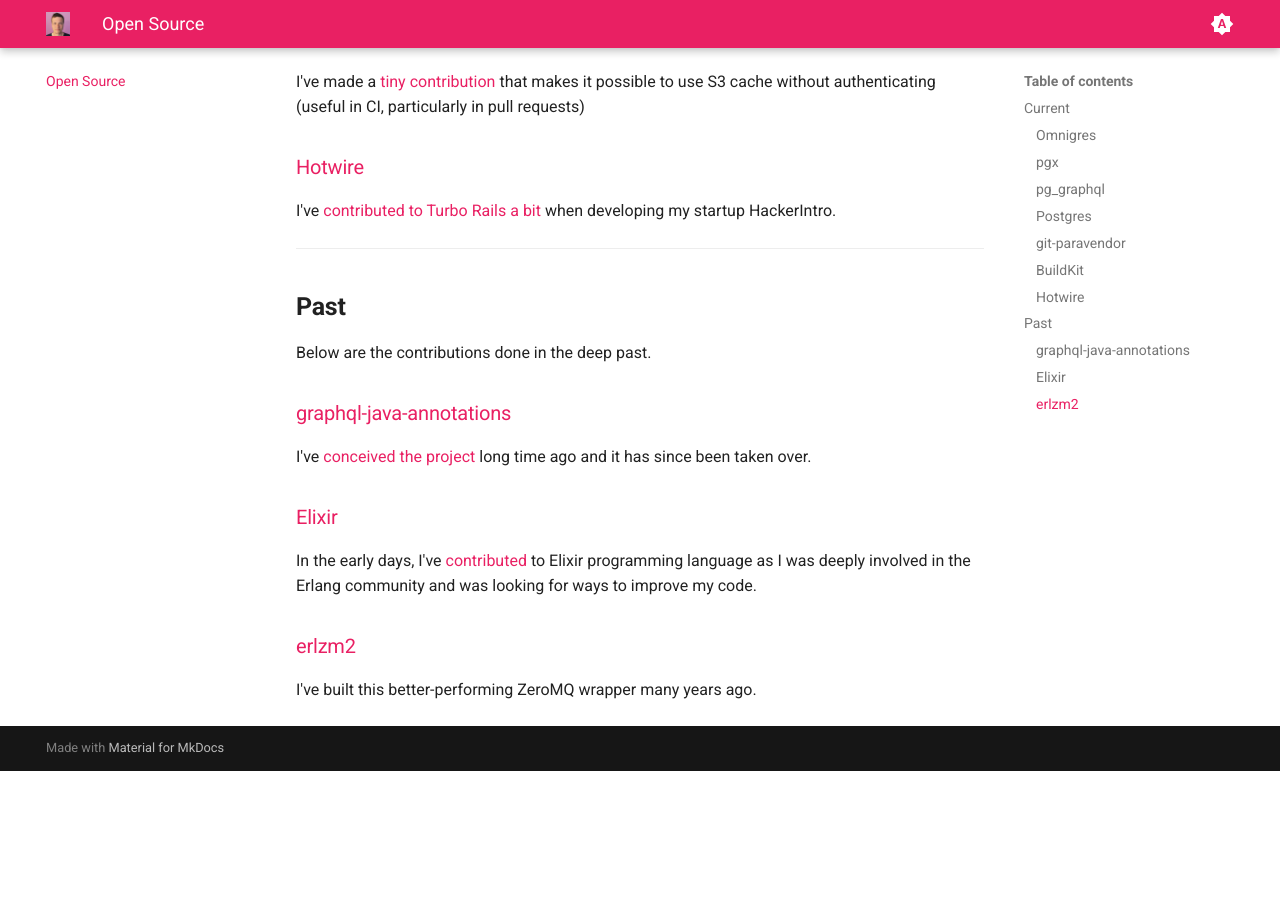
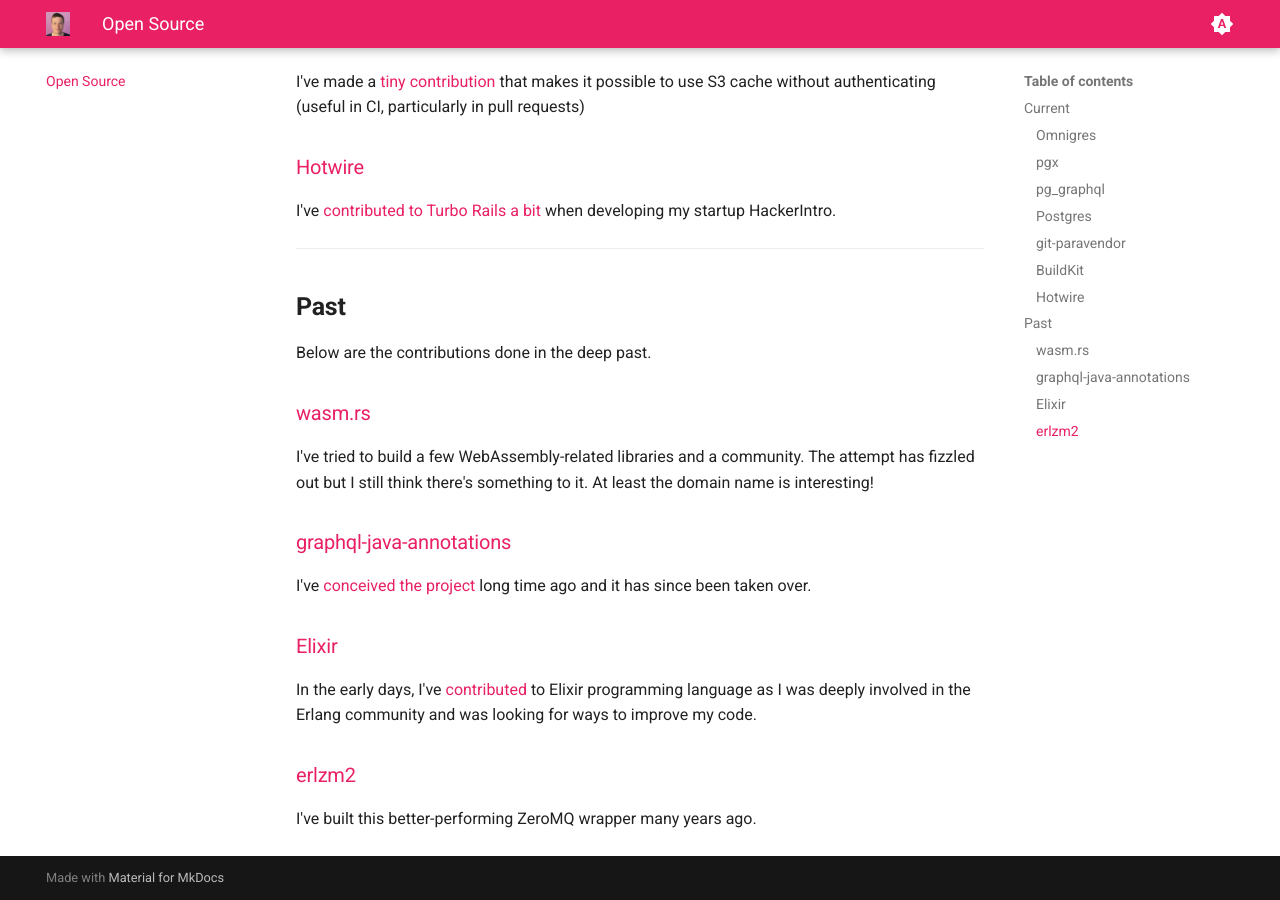
Before and after one commit to yrashk/yrashk.github.io, an MkDocs documentation site: the page built from docs/opensource/index.md, in a window 1280 px wide and 900 px high, scrolled down 1188 px. Built offline with MkDocs 1.6.1 and Material for MkDocs 9.7.7, drawn with Linux system fonts in a browser that asks for light colours; before the commit the page ends 1959 px from its top, so only the background shows below that.

Commit message:
Mention wasm.rs

```diff
--- a/docs/opensource/index.md
+++ b/docs/opensource/index.md
@@ -54,6 +54,11 @@
 
 Below are the contributions done in the deep past.
 
+### [wasm.rs](https://wasm.rs)
+
+I've tried to build a few WebAssembly-related libraries and a community. The attempt has fizzled out but I still think there's
+something to it. At least the domain name is interesting!
+
 ### [graphql-java-annotations](https://github.com/Enigmatis/graphql-java-annotations)
 
 I've [conceived the project](https://github.com/Enigmatis/graphql-java-annotations/commits?author=yrashk) long time ago and it has since been taken over.
```
